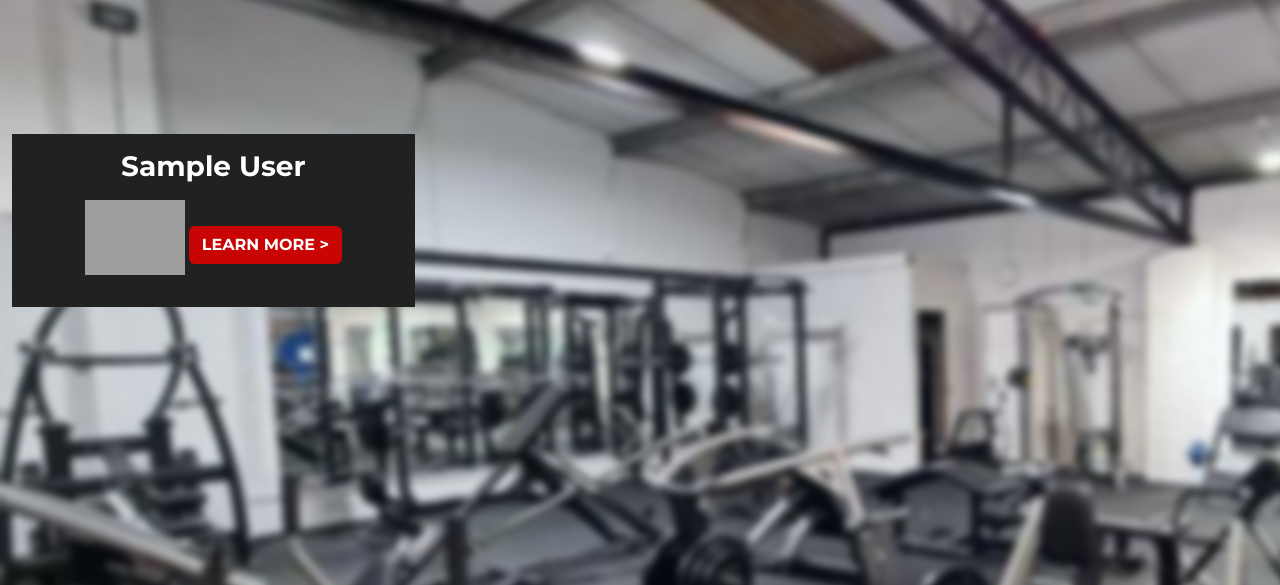
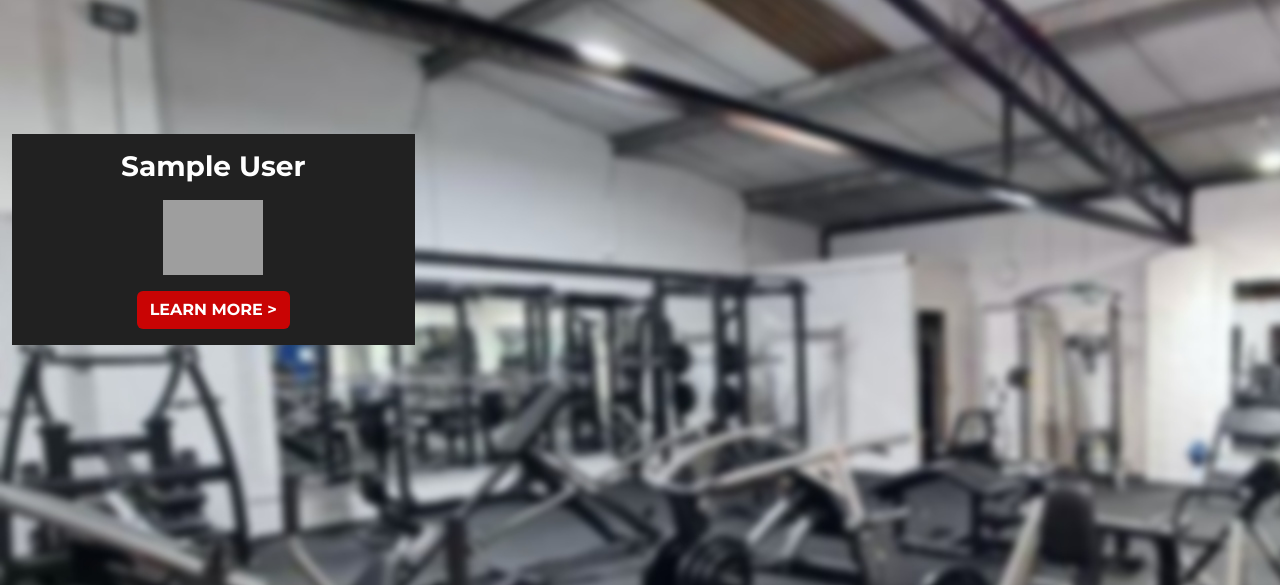
Before and after one commit to T254-bot/spartans-gym-fsf_project, a Django app: page /memberships/ in a window 1280 px wide. Shown: the part 138-723 px from the top of the page. Run offline with Django 3.2, Linux system fonts and the light colour scheme; tables that the repository leaves empty hold one stand-in row (values such as "Sample post"); some libraries are stand-ins or nearby versions; grey boxes are pictures that could not be loaded.

Commit message:
Modifies code structure for membership cards for styling

```diff
--- a/memberships/templates/memberships/memberships.html
+++ b/memberships/templates/memberships/memberships.html
@@ -8,13 +8,13 @@
 <div class="container-fluid">
     <div class="row">
         {% for membership in memberships %}
-        <div class="col-10 col-md-5 col-lg-4 offset-1 offset-lg-0">
-            <div class="card-body text-center p-3 mt-5 dg-bg">
-                <h3 class="card-text text-white mb-3 montserrat-b">{{ membership.name }}</h3>
-                <img src="../../../static/media/site_images/spartans-bxng-img.jpg" alt="image of punching bags" width="100px" height="75px" class="mb-3">
-                <a href="{% url 'membership_details' membership.id %}" class="btn text-white montserrat-b" style="background-color:#C90404">LEARN MORE ></a>
+            <div class="col-10 col-md-5 col-lg-4 offset-1 offset-lg-0">
+                <div class="card-body text-center p-3 mt-5 dg-bg d-flex flex-column align-items-center">
+                    <h3 class="card-text text-white mb-3 montserrat-b">{{ membership.name }}</h3>
+                    <img src="../../../static/media/site_images/spartans-bxng-img.jpg" alt="image of punching bags" width="100px" height="75px" class="mb-3">
+                    <a href="{% url 'membership_details' membership.id %}" class="btn text-white montserrat-b" style="background-color:#C90404">LEARN MORE ></a>
+                </div>
             </div>
-        </div>
         {% endfor %}
     </div>
 </div>
```
